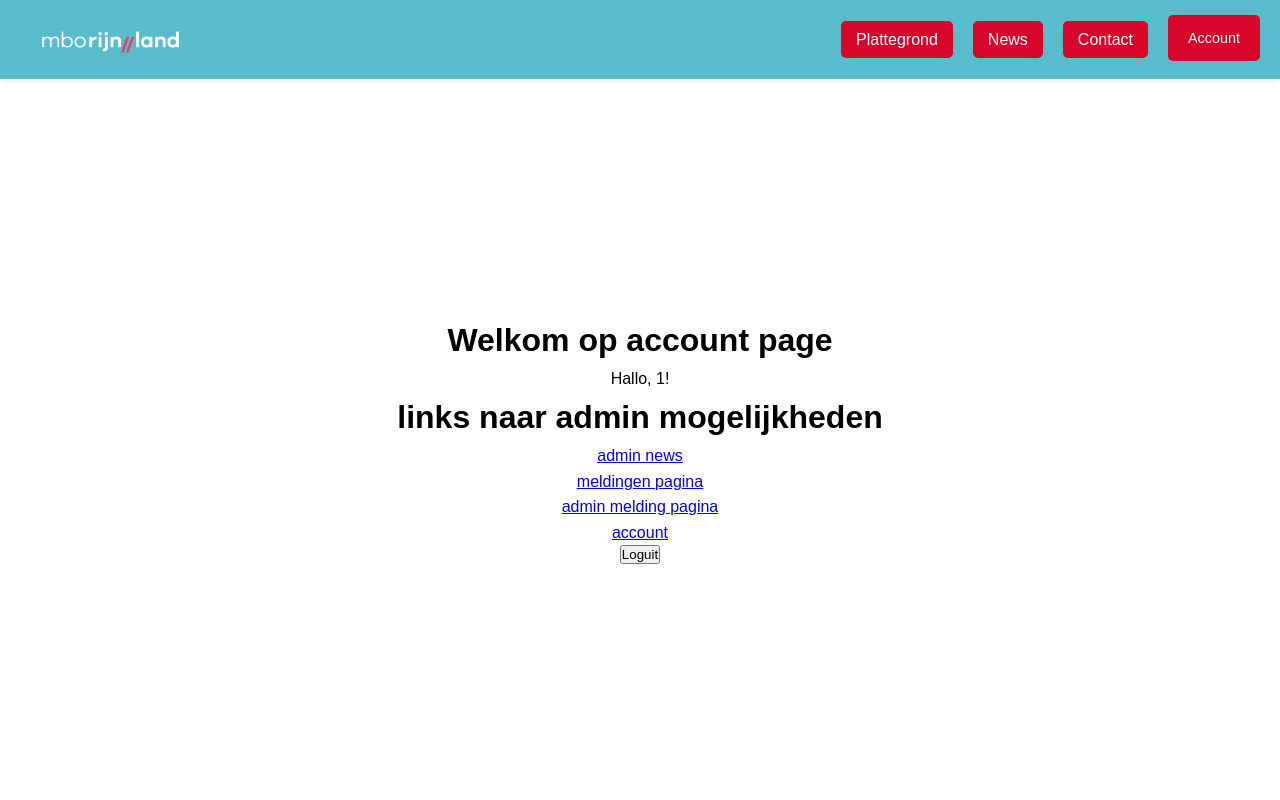
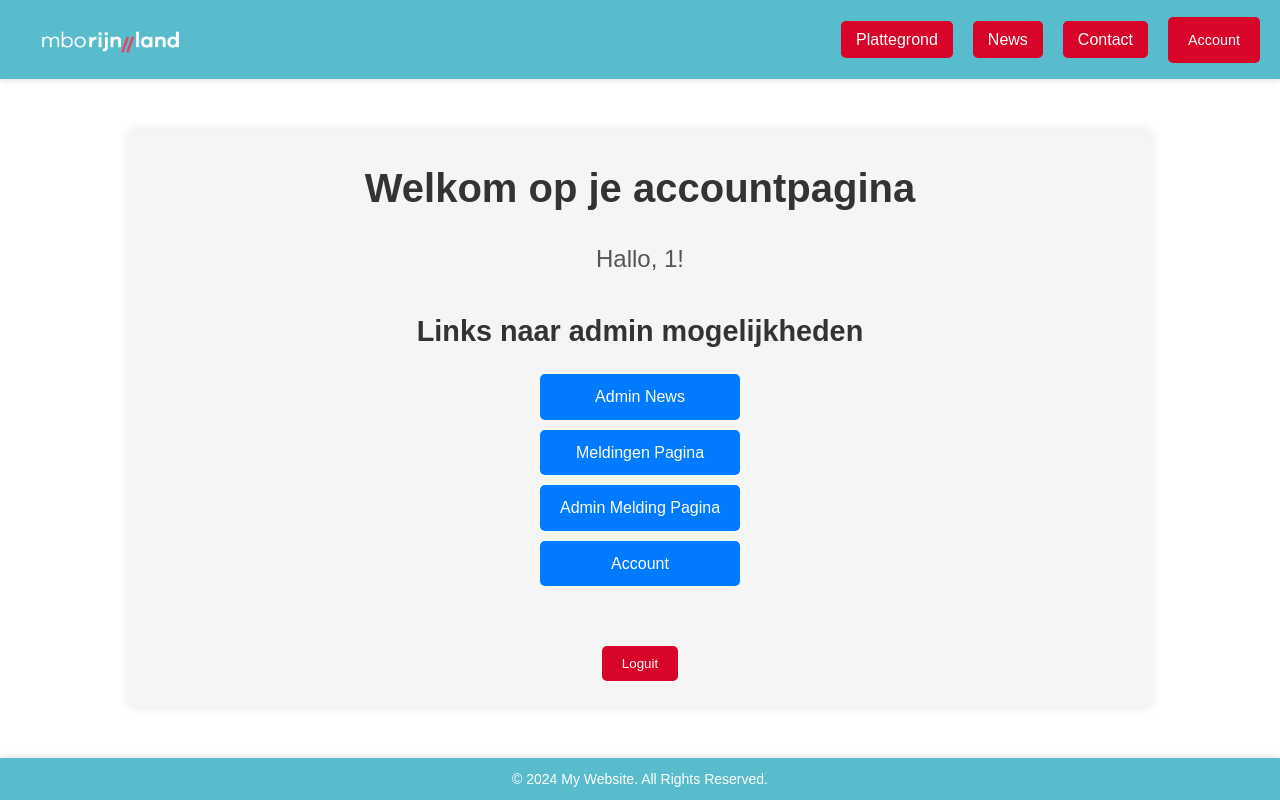
Before and after one commit to ala-lms-veilig/lo2e-swd4-4groep1, a PHP site: page /account.php in a window 1280 px wide. Run offline with PHP 8.4, Linux system fonts and the light colour scheme; the visitor is signed in with stand-in values (Sample User, id 1).

Commit message:
update styling van account pagina
de styling van account pagina eerste version meschien later update voor ander uiterlijk

```diff
--- a/account.php
+++ b/account.php
@@ -1,7 +1,12 @@
-<link rel="stylesheet" href="styles/styling-v2.css">
+<!DOCTYPE html>
+<html lang="nl">
+<head>
+    <meta charset="UTF-8">
+    <meta name="viewport" content="width=device-width, initial-scale=1.0">
+    <title>Account</title>
+    <link rel="stylesheet" href="./styles/style.css">
 </head>
-
-<body id="body">
+<body id="body-a">
     <?php
     require_once 'includes/header.php';
 
@@ -20,22 +25,25 @@
     }
     ?>
 
-    <main id="account_main" class="account-main">
-        <h1 class="title">Welkom op account page</h1>
+    <main id="account_main" class="account-main fade-in">
+        <h1 class="title">Welkom op je accountpagina</h1>
         <p class="welcome-text">Hallo, <?php echo htmlspecialchars($_SESSION['voor_naam']); ?>!</p>
 
         <?php if ($_SESSION['rol_id'] == 1): ?>
-            <h1>links naar admin mogelijkheden </h1>
-            <a href="news_admin.php">admin news</a>
-            <a href="meldingen.php">meldingen pagina</a>
-            <a href="melding_admin.php">admin melding pagina </a>
-            <a href="user_acounts.php">account</a>
+            <h2>Links naar admin mogelijkheden</h2>
+            <div class="links">
+                <a href="news_admin.php">Admin News</a>
+                <a href="meldingen.php">Meldingen Pagina</a>
+                <a href="melding_admin.php">Admin Melding Pagina</a>
+                <a href="user_acounts.php">Account</a>
+            </div>
         <?php elseif ($_SESSION['rol_id'] == 2): ?>
-            <h1>links naar specifieke mogelijkheden </h1>
-
-            <a href="user_acounts.php">account</a>
+            <h2>Links naar specifieke mogelijkheden</h2>
+            <div class="links">
+                <a href="user_acounts.php">Account</a>
+            </div>
         <?php elseif ($_SESSION['rol_id'] == 3): ?>
-            <h1>Account informatie</h1>
+            <h2>Account informatie</h2>
             <p>Je hebt alleen toegang tot account informatie.</p>
         <?php endif; ?>
 
@@ -43,3 +51,7 @@
             <button class="btn btn-primary" type="submit">Loguit</button>
         </form>
     </main>
+
+    <?php require_once 'includes/footer.php'; ?>
+</body>
+</html>
--- a/styles/style.css
+++ b/styles/style.css
@@ -466,3 +466,93 @@ main {
 .table__cell a:hover {
   text-decoration: underline;
 }
+
+
+
+/*  account pagina styling  */
+
+.fade-in {
+  opacity: 0;
+  animation: fadeInAnimation ease 2s;
+  animation-fill-mode: forwards;
+}
+
+@keyframes fadeInAnimation {
+  0% {
+    opacity: 0;
+  }
+  100% {
+    opacity: 1;
+  }
+}
+
+#account_main {
+  display: flex;
+  flex-direction: column;
+  justify-content: center;
+  align-items: center;
+  padding: 20px;
+  background-color: #f5f5f5;
+  border-radius: 8px;
+  box-shadow: 0 0 10px rgba(0, 0, 0, 0.1);
+  width: 80%;
+  margin: 50px auto;
+  text-align: center;
+}
+
+#account_main .title {
+  font-size: 2.5rem;
+  color: #333;
+  margin-bottom: 20px;
+}
+
+#account_main .welcome-text {
+  font-size: 1.5rem;
+  color: #555;
+  margin-bottom: 30px;
+}
+
+#account_main h2 {
+  font-size: 1.8rem;
+  color: #333;
+  margin-bottom: 20px;
+}
+
+#account_main .links {
+  display: flex;
+  flex-direction: column;
+  gap: 10px;
+  margin-bottom: 30px;
+}
+
+#account_main .links a {
+  display: block;
+  padding: 10px 20px;
+  background-color: #007BFF;
+  color: white;
+  text-decoration: none;
+  border-radius: 5px;
+  transition: background-color 0.3s ease;
+}
+
+#account_main .links a:hover {
+  background-color: #0056b3;
+}
+
+#account_main .logout-form {
+  margin-top: 30px;
+}
+
+#account_main .logout-form button {
+  padding: 10px 20px;
+  background-color: #d90429;
+  color: white;
+  border: none;
+  border-radius: 5px;
+  cursor: pointer;
+  transition: background-color 0.3s ease;
+}
+
+#account_main .logout-form button:hover {
+  background-color: #a30722;
+}
```
